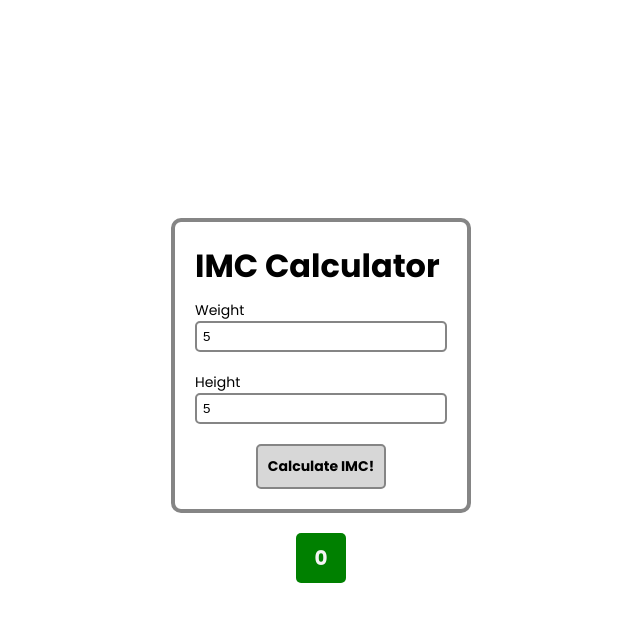
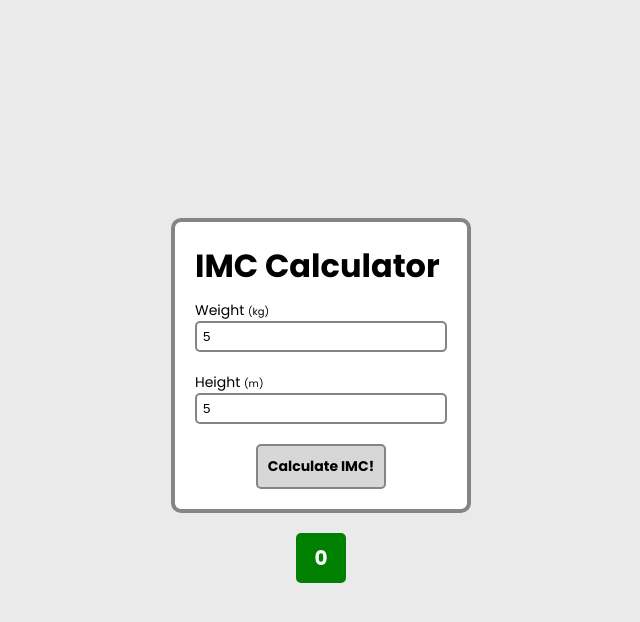
Before and after one commit to raquelmgalbuquerque/imc-calculator, a plain HTML site: page index.html in a window 1280 px wide. Both pictures are taken after typing "5", "5" into the empty fields and a click on the button "Calculate IMC!". Shown: the whole page, without its empty margins (319-959 px from the left). Drawn offline with Linux system fonts and the light colour scheme.

Commit message:
Added units and minor details

```diff
--- a/index.html
+++ b/index.html
@@ -18,10 +18,10 @@
         <h1>IMC Calculator</h1>
 
         <form class="imc-form" onsubmit="calculateIMC(event)">
-          <label for="weight">Weight</label>
+          <label for="weight">Weight <span>(kg)</span></label>
           <input type="number" min="0" id="weight" name="weight" required />
 
-          <label for="height">Height</label>
+          <label for="height">Height <span>(m)</span></label>
           <input
             type="number"
             min="0"
--- a/style.css
+++ b/style.css
@@ -2,6 +2,7 @@
   --color-primary: rgb(133, 133, 133);
   --color-secondary: rgb(215, 215, 215);
   --color-ternary: rgb(143, 143, 143);
+  --color-background: rgb(234, 234, 234);
 }
 
 * {
@@ -16,6 +17,7 @@ body {
   align-items: center;
   height: 100vh;
   width: 100vw;
+  background-color: var(--color-background);
 }
 
 h1 {
@@ -35,6 +37,7 @@ h1 {
   padding: 20px;
   border: 4px solid var(--color-primary);
   border-radius: 10px;
+  background-color: white;
 }
 
 .imc-form {
@@ -44,6 +47,10 @@ h1 {
 .imc-form label {
   font-size: 14px;
   float: left;
+}
+
+.imc-form label span {
+  font-size: 10px;
 }
 
 .imc-form input {
@@ -80,7 +87,7 @@ h1 {
   height: 50px;
   margin-top: 20px;
   padding: 5px;
-  color: whitesmoke;
+  color: white;
   border-radius: 5px;
 }
 
```
